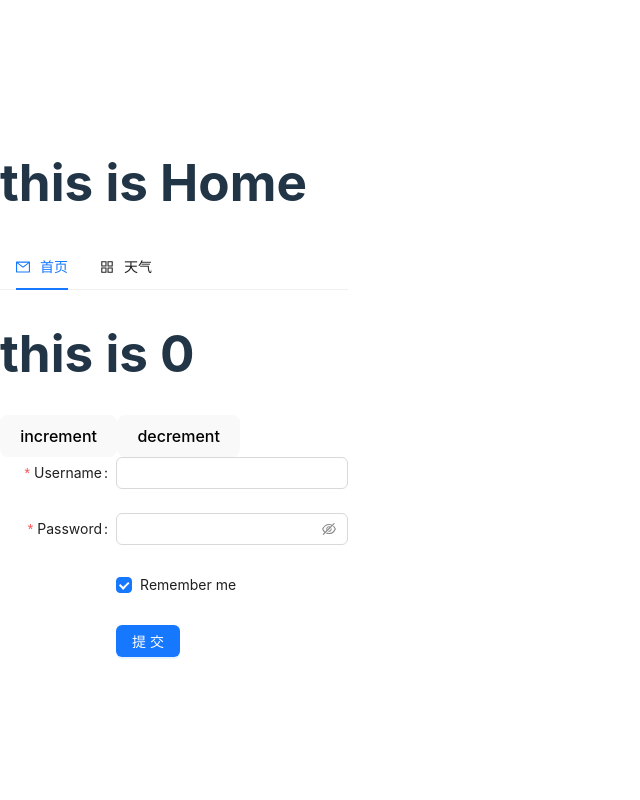
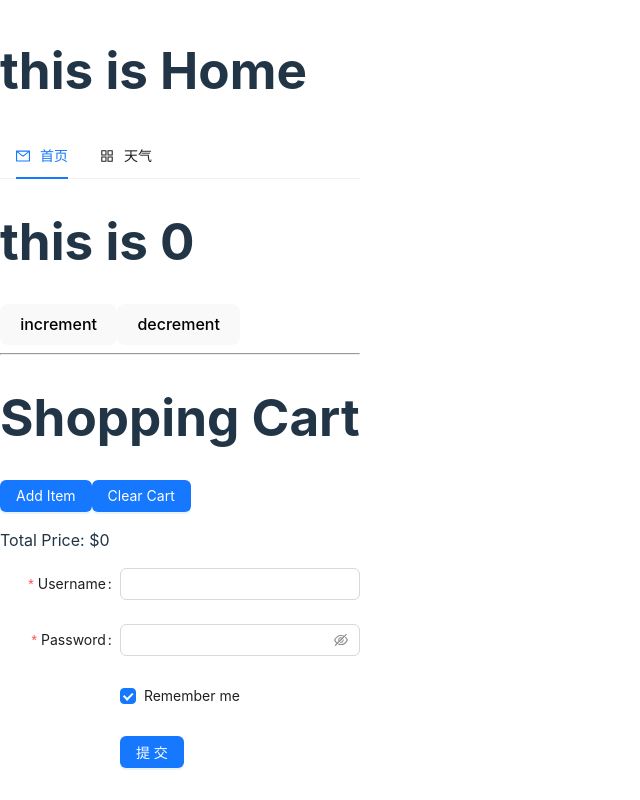
Before and after one commit to tianchoy/React, a React (Vite) app in the folder demo/: page / in a window 1280 px wide. Shown: the whole page, without its empty margins (0-640 px from the left). Built offline with nearby package versions, Linux system fonts and the light colour scheme.

Commit message:
add shopcart

```diff
--- a/demo/src/Pages/Index.tsx
+++ b/demo/src/Pages/Index.tsx
@@ -2,6 +2,7 @@ import { Component, ReactNode } from "react";
 import MyNav from "../Components/MyNav";
 import MyForm from "../Components/MyForm";
 import Counts from "./Counts";
+import ShopCar from "./ShopCar/ShopCar";
 
 class Home extends Component {
     handleSubmit = (values: any) => {
@@ -16,6 +17,8 @@ class Home extends Component {
                 <h1>this is Home</h1>
                 <MyNav />
                 <Counts />
+                <hr />
+                <ShopCar/>
                 <MyForm onFinish={this.handleSubmit} onFinishFailed={this.onFinishFailed} />
             </>
         )
--- /dev/null
+++ b/demo/src/Pages/ShopCar/ShopCar.tsx
@@ -0,0 +1,54 @@
+import React from 'react';
+import useCartStore  from '../../Store/CarStore';
+import MyButton from '../../Components/MyButton';
+
+// 定义商品类型
+interface Item {
+    id: string;
+    name: string;
+    price: number;
+    quantity: number; // 新增数量字段
+  }
+
+const Cart: React.FC = () => {
+  const {
+    items,
+    addItem,
+    removeItem,
+    clearCart,
+    increaseQuantity,
+    decreaseQuantity,
+    totalPrice,
+  } = useCartStore();
+
+  const handleAddItem = () => {
+    const newItem: Item = {
+      id: Math.random().toString(36).substr(2, 9), // 生成一个随机 ID
+      name: `Product ${items.length + 1}`,
+      price: Math.floor(Math.random() * 100) + 1, // 随机价格
+      quantity: 1, // 默认数量为 1
+    };
+    addItem(newItem);
+  };
+
+  return (
+    <div>
+      <h1>Shopping Cart</h1>
+      <MyButton types='primary' BtnTtitle='Add Item' BtnClick={handleAddItem} />
+      <MyButton types='primary' BtnTtitle='Clear Cart' BtnClick={clearCart} />
+      <ul>
+        {items.map((item) => (
+          <li key={item.id}>
+            {item.name} - ${item.price} x {item.quantity}
+            <MyButton types='primary' BtnTtitle='+' BtnClick={() => increaseQuantity(item.id)} />
+            <MyButton types='primary' BtnTtitle='-' BtnClick={() => decreaseQuantity(item.id)} />
+            <MyButton types='primary' BtnTtitle='Remove' BtnClick={() => removeItem(item.id)} />
+          </li>
+        ))}
+      </ul>
+      <p>Total Price: ${totalPrice}</p>
+    </div>
+  );
+};
+
+export default Cart;
--- /dev/null
+++ b/demo/src/Store/CarStore.tsx
@@ -0,0 +1,75 @@
+import {create} from 'zustand';
+
+// 定义商品类型
+interface Item {
+  id: string;
+  name: string;
+  price: number;
+  quantity: number; // 新增数量字段
+}
+
+// 定义购物车状态类型
+interface CartState {
+  items: Item[];
+  addItem: (item: Item) => void;
+  removeItem: (itemId: string) => void;
+  clearCart: () => void;
+  increaseQuantity: (itemId: string) => void; // 增加商品数量
+  decreaseQuantity: (itemId: string) => void; // 减少商品数量
+  totalPrice: number; // 总价格
+}
+
+// 创建 Zustand Store
+const useCartStore = create<CartState>((set, get) => ({
+  items: [],
+  totalPrice: 0,
+
+  // 添加商品
+  addItem: (item) =>
+    set((state) => ({
+      items: [...state.items, { ...item, quantity: 1 }], // 默认数量为 1
+      totalPrice: state.totalPrice + item.price,
+    })),
+
+  // 移除商品
+  removeItem: (itemId) => {
+    const itemToRemove = get().items.find((item) => item.id === itemId);
+    if (itemToRemove) {
+      set((state) => ({
+        items: state.items.filter((item) => item.id !== itemId),
+        totalPrice: state.totalPrice - itemToRemove.price * itemToRemove.quantity,
+      }));
+    }
+  },
+
+  // 清空购物车
+  clearCart: () => set({ items: [], totalPrice: 0 }),
+
+  // 增加商品数量
+  increaseQuantity: (itemId) => {
+    const itemToUpdate = get().items.find((item) => item.id === itemId);
+    if (itemToUpdate) {
+      set((state) => ({
+        items: state.items.map((item) =>
+          item.id === itemId ? { ...item, quantity: item.quantity + 1 } : item
+        ),
+        totalPrice: state.totalPrice + itemToUpdate.price,
+      }));
+    }
+  },
+
+  // 减少商品数量
+  decreaseQuantity: (itemId) => {
+    const itemToUpdate = get().items.find((item) => item.id === itemId);
+    if (itemToUpdate && itemToUpdate.quantity > 1) {
+      set((state) => ({
+        items: state.items.map((item) =>
+          item.id === itemId ? { ...item, quantity: item.quantity - 1 } : item
+        ),
+        totalPrice: state.totalPrice - itemToUpdate.price,
+      }));
+    }
+  },
+}));
+
+export default useCartStore;
```
